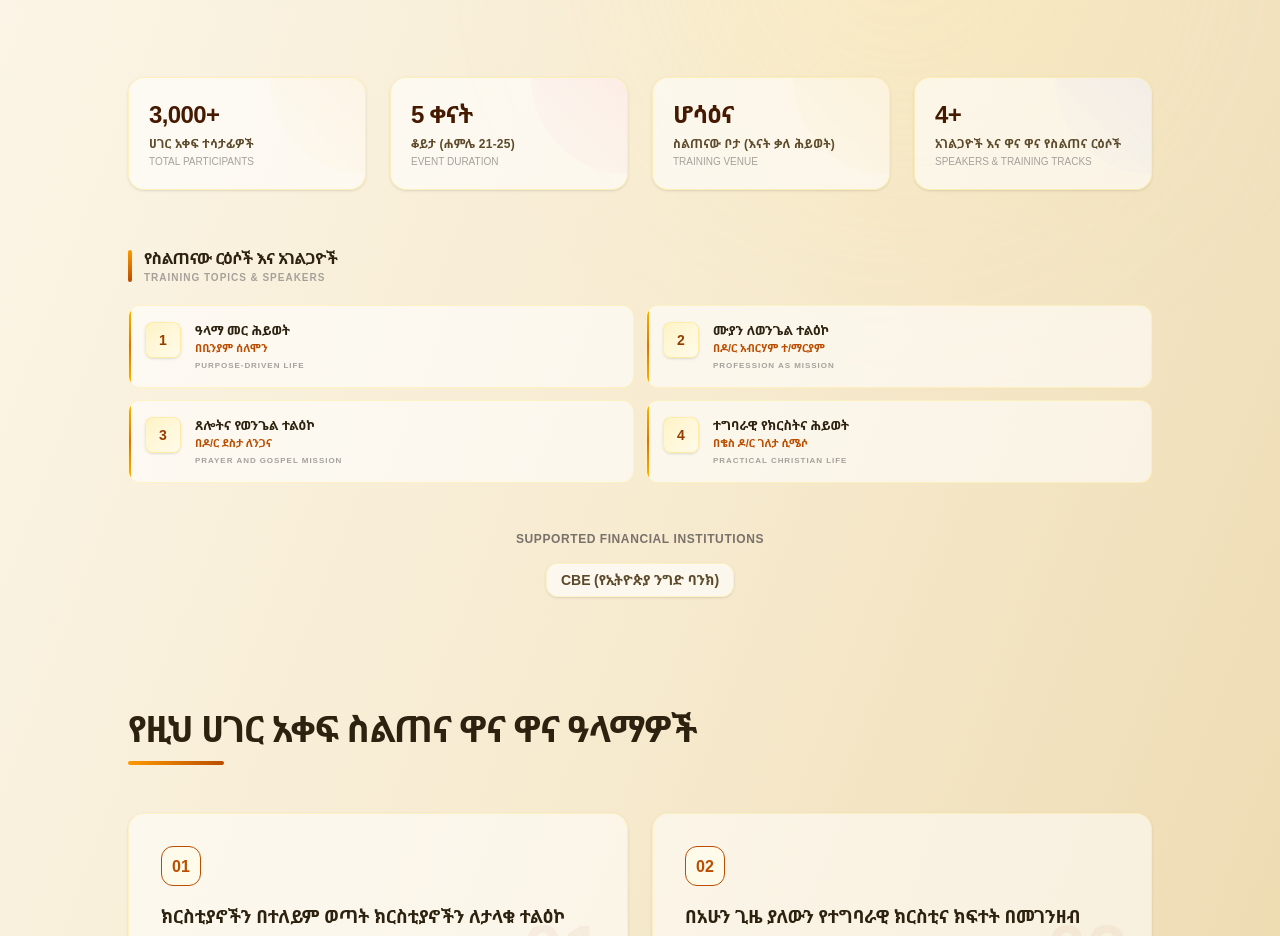
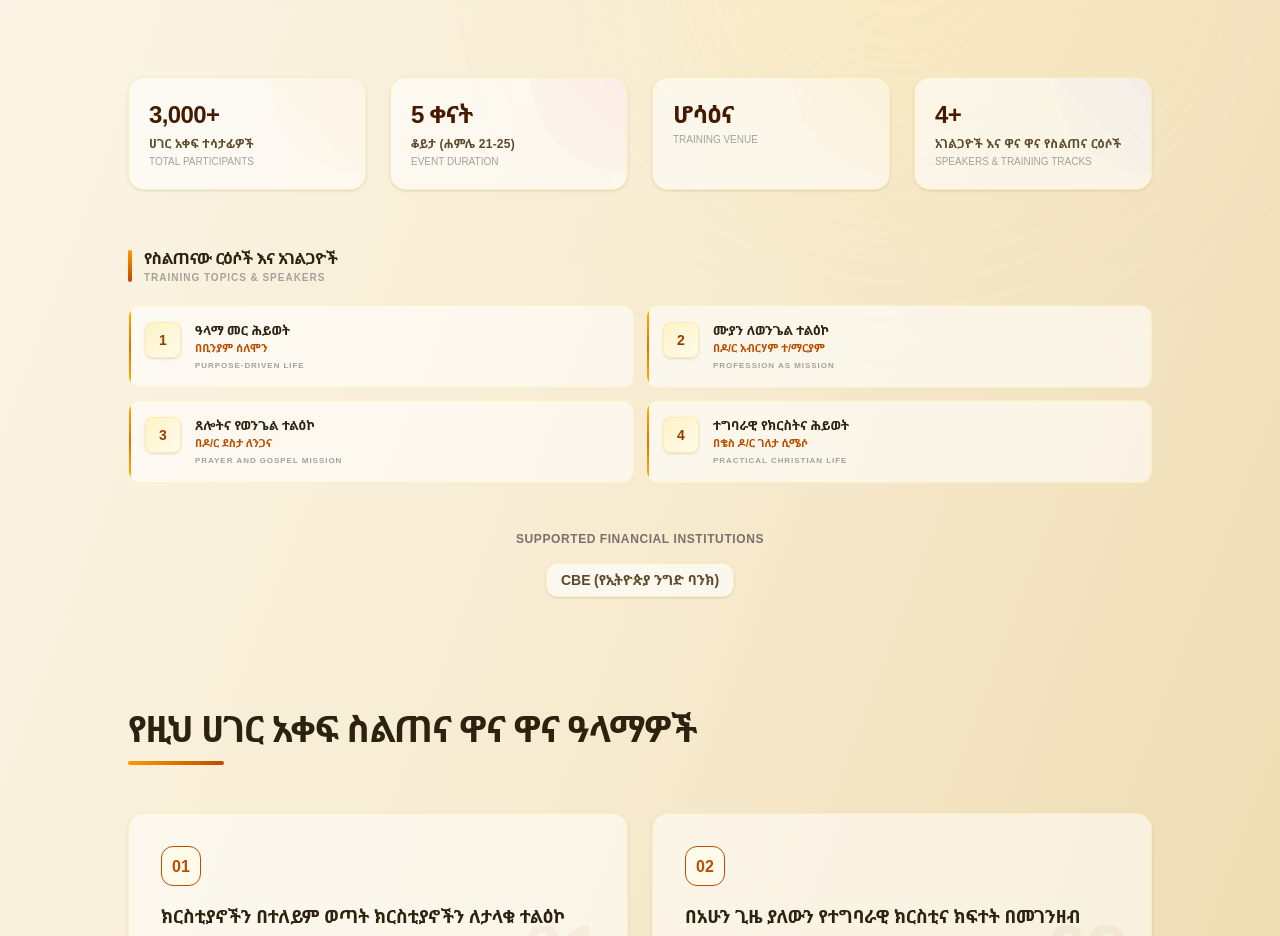
Before and after one commit to bego-net/National-Mission-Training, a Next.js app: page / in a window 1280 px wide. Shown: the part 1160-2096 px from the top of the page. Built offline with nearby package versions, Linux system fonts and the light colour scheme.

Commit message:
Remove training venue description paragraph
Removed the description paragraph for the training venue card.

```diff
--- a/src/app/page.tsx
+++ b/src/app/page.tsx
@@ -216,7 +216,6 @@ export default function Home() {
                 <div className="rounded-2xl border border-amber-200/50 bg-white/60 p-5 backdrop-blur-md relative overflow-hidden group hover:border-amber-300 hover:bg-white/80 transition-all duration-300 shadow-sm">
                   <div className="absolute top-0 right-0 w-24 h-24 bg-gradient-to-bl from-amber-500/5 to-transparent rounded-bl-full"></div>
                   <h4 className="text-xl sm:text-2xl font-black text-amber-950 tracking-tight">ሆሳዕና</h4>
-                  <p className="mt-1.5 text-xs font-bold text-[#5c4a2a] tracking-wide">ስልጠናው ቦታ (እናት ቃለ ሕይወት)</p>
                   <p className="mt-0.5 text-[10px] text-stone-400 uppercase">Training Venue</p>
                 </div>
 
```
